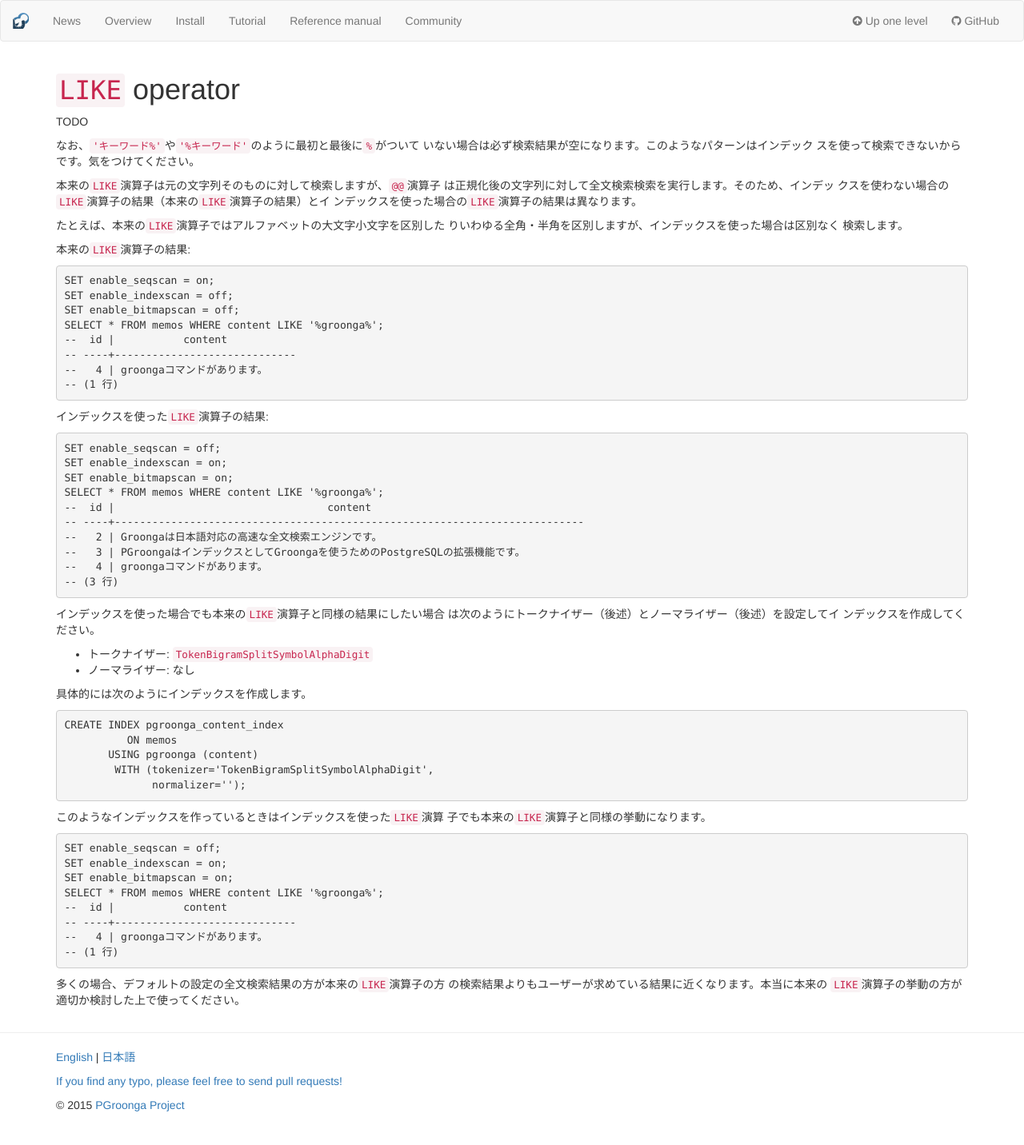
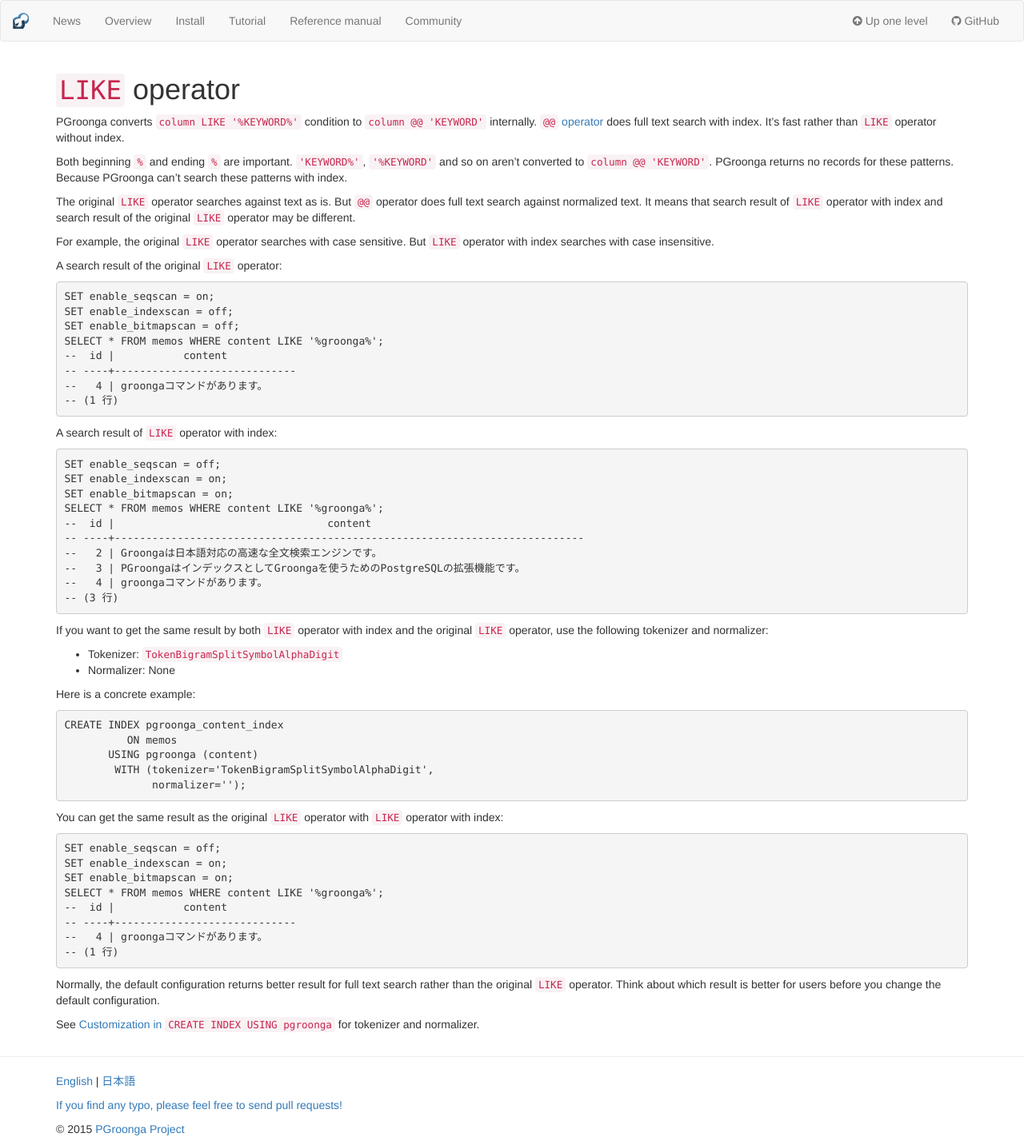
Before and after one commit to pgroonga/pgroonga.github.io, a Jekyll site: the page built from reference/operators/like.md, in a window 1280 px wide. Shown: the whole page at 80% size. Built offline with Jekyll 4.4.1, drawn with Linux system fonts in a browser that asks for light colours; nearby versions of some CDN libraries; library files that are not in the unit come from our copies; before the commit the page ends 1402 px from its top, so only the background shows below that.

Commit message:
Translate LIKE operator

````diff
--- a/reference/operators/like.md
+++ b/reference/operators/like.md
@@ -5,24 +5,15 @@
 
 # `LIKE` operator
 
-TODO
+PGroonga converts `column LIKE '%KEYWORD%'` condition to `column @@ 'KEYWORD'` internally. [`@@` operator](match.html) does full text search with index. It's fast rather than `LIKE` operator without index.
 
-なお、`'キーワード%'`や`'%キーワード'`のように最初と最後に`%`がついて
-いない場合は必ず検索結果が空になります。このようなパターンはインデック
-スを使って検索できないからです。気をつけてください。
+Both beginning `%` and ending `%` are important. `'KEYWORD%'`, `'%KEYWORD'` and so on aren't converted to `column @@ 'KEYWORD'`. PGroonga returns no records for these patterns. Because PGroonga can't search these patterns with index.
 
-本来の`LIKE`演算子は元の文字列そのものに対して検索しますが、`@@`演算子
-は正規化後の文字列に対して全文検索検索を実行します。そのため、インデッ
-クスを使わない場合の`LIKE`演算子の結果（本来の`LIKE`演算子の結果）とイ
-ンデックスを使った場合の`LIKE`演算子の結果は異なります。
+The original `LIKE` operator searches against text as is. But `@@` operator does full text search against normalized text. It means that search result of `LIKE` operator with index and search result of the original `LIKE` operator may be different.
 
-たとえば、本来の`LIKE`演算子ではアルファベットの大文字小文字を区別した
-りいわゆる全角・半角を区別しますが、インデックスを使った場合は区別なく
-検索します。
+For example, the original `LIKE` operator searches with case sensitive. But `LIKE` operator with index searches with case insensitive.
 
-
-
-本来の`LIKE`演算子の結果:
+A search result of the original `LIKE` operator:
 
 ```sql
 SET enable_seqscan = on;
@@ -35,7 +26,7 @@
 -- (1 行)
 ```
 
-インデックスを使った`LIKE`演算子の結果:
+A search result of `LIKE` operator with index:
 
 ```sql
 SET enable_seqscan = off;
@@ -50,14 +41,12 @@
 -- (3 行)
 ```
 
-インデックスを使った場合でも本来の`LIKE`演算子と同様の結果にしたい場合
-は次のようにトークナイザー（後述）とノーマライザー（後述）を設定してイ
-ンデックスを作成してください。
+If you want to get the same result by both `LIKE` operator with index and the original `LIKE` operator, use the following tokenizer and normalizer:
 
-  * トークナイザー: `TokenBigramSplitSymbolAlphaDigit`
-  * ノーマライザー: なし
+  * Tokenizer: `TokenBigramSplitSymbolAlphaDigit`
+  * Normalizer: None
 
-具体的には次のようにインデックスを作成します。
+Here is a concrete example:
 
 ```sql
 CREATE INDEX pgroonga_content_index
@@ -67,8 +56,7 @@
               normalizer='');
 ```
 
-このようなインデックスを作っているときはインデックスを使った`LIKE`演算
-子でも本来の`LIKE`演算子と同様の挙動になります。
+You can get the same result as the original `LIKE` operator with `LIKE` operator with index:
 
 ```sql
 SET enable_seqscan = off;
@@ -81,6 +69,6 @@
 -- (1 行)
 ```
 
-多くの場合、デフォルトの設定の全文検索結果の方が本来の`LIKE`演算子の方
-の検索結果よりもユーザーが求めている結果に近くなります。本当に本来の
-`LIKE`演算子の挙動の方が適切か検討した上で使ってください。
+Normally, the default configuration returns better result for full text search rather than the original `LIKE` operator. Think about which result is better for users before you change the default configuration.
+
+See [Customization in `CREATE INDEX USING pgroonga`](../create-index-using-pgroonga.html#customization) for tokenizer and normalizer.
````
Also changed, not shown: reference/create-index-using-pgroonga.md (+2 -0 lines).
